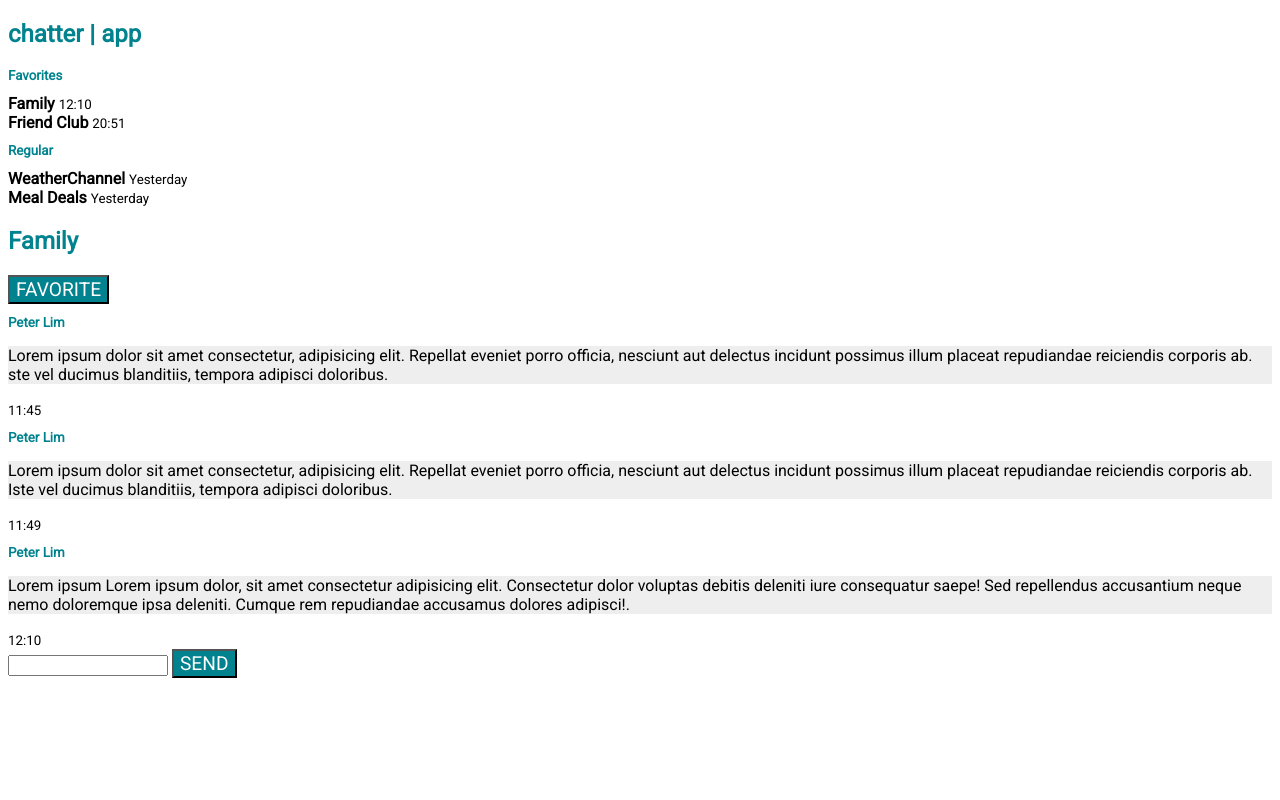
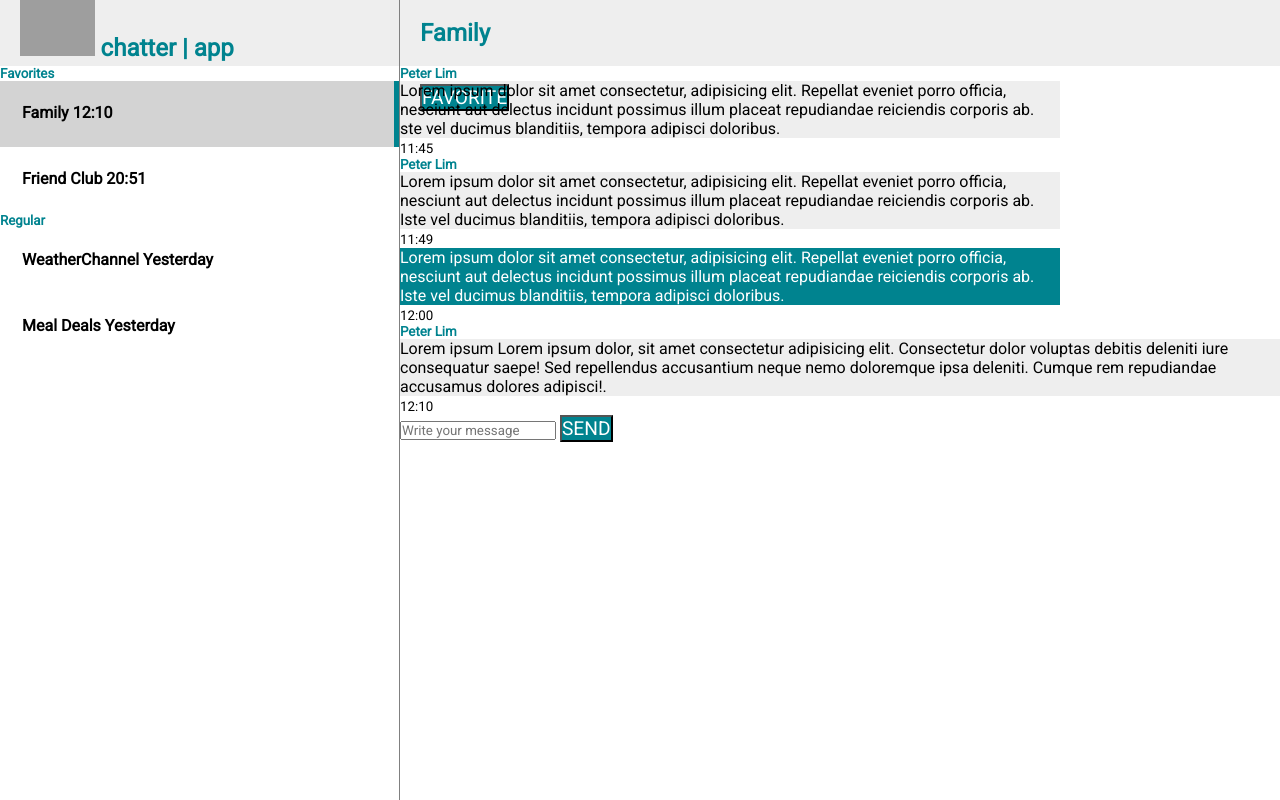
Before and after one commit to jeromehjj/Chat-App, a plain HTML site: page index.html in a window 1280 px wide. Drawn offline with Linux system fonts and the light colour scheme; grey boxes are pictures that could not be loaded.

Commit message:
Edit index.html and style.css

```diff
--- a/index.html
+++ b/index.html
@@ -11,53 +11,85 @@
 </head>
 
 <body>
-    <section>
-        <h1>chatter | app</h1>
-
+    <section id="channel-view">
+        <div class="headbar">
+            <h1><img height="56px" src="https://ip.lfe.mw.tum.de/sections/moocus.png" alt="App Logo"> chatter | app</h1>
+        </div>
+        <div>
             <h2>Favorites</h2>
-        <strong>Family</strong>
-        <small>12:10</small>
-        <br>
-        <strong>Friend Club</strong>
-        <small>20:51</small>
+            <ul class="channel-list">
+                <li class="selected">
+                    <span class="channel-name">Family</span>
+                    <span class="time">12:10</span>
+                </li>
+                <li>
+                    <span class="channel-name">Friend Club</span>
+                    <span class="time">20:51</span>
+                </li>
+            </ul>
 
             <h2>Regular</h2>
-        <strong>WeatherChannel</strong>
-        <small>Yesterday</small>
-        <br>
-        <strong>Meal Deals</strong>
-        <small>Yesterday</small>
-
+            <ul class="channel-list">
+                <li>
+                    <span class="channel-name">WeatherChannel</span>
+                    <span class="time">Yesterday</span>
+                </li>
+                <li>
+                    <span class="channel-name">Meal Deals </span>
+                    <span class="time">Yesterday</span>
+                </li>
+            </ul>
+        </div>
     </section>
 
-    <section>
+    <section id="chat-view">
+            <div class="headbar">
                 <h1>Family</h1>
                 <button>Favorite</button>
-
+            </div>
+            <div id="chat-area">
+                <div class="name">
                     <h2>Peter Lim</h2>
+                </div>
+                <div class="incoming-message">
                     <p>
                         Lorem ipsum dolor sit amet consectetur, adipisicing elit. Repellat eveniet porro officia,
                         nesciunt aut delectus incidunt possimus illum placeat repudiandae reiciendis corporis ab.
                         ste vel ducimus blanditiis, tempora adipisci doloribus.
                     </p>
                     <small>11:45</small>
+                </div>
 
+                <div class="name">
                     <h2>Peter Lim</h2>
+                </div>
+                <div class="incoming-message">
                     <p>Lorem ipsum dolor sit amet consectetur, adipisicing elit. Repellat eveniet porro officia,
                         nesciunt aut delectus incidunt possimus illum placeat repudiandae reiciendis corporis ab.
                         Iste vel ducimus blanditiis, tempora adipisci doloribus.</p>
                     <small>11:49</small>
-
+                </div>
+                </div>
+                <div>
+                    <p class="outgoing-message">Lorem ipsum dolor sit amet consectetur, adipisicing elit. Repellat eveniet porro officia,
+                        nesciunt aut delectus incidunt possimus illum placeat repudiandae reiciendis corporis ab.
+                        Iste vel ducimus blanditiis, tempora adipisci doloribus.</p>
+                    <small>12:00</small>
+                </div>
+                <div class="name">
                     <h2>Peter Lim</h2>
+                </div>
+                <div class="ncoming-message">
                     <p>Lorem ipsum Lorem ipsum dolor, sit amet consectetur adipisicing elit. Consectetur dolor
                 voluptas debitis deleniti iure consequatur saepe! Sed repellendus accusantium neque nemo
                 doloremque ipsa deleniti. Cumque rem repudiandae accusamus dolores adipisci!.</p>
                     <small>12:10</small>
-
-        <br>
-
-        <input>
+                </div>
+            </div>
+            <div>
+                <input type="text" id="input" name="input" placeholder="Write your message">
                 <button>Send</button>
+            </div>
     </section>
 </body>
 
--- a/style.css
+++ b/style.css
@@ -1,6 +1,42 @@
 /*Global*/
 * {
     font-family: Roboto, Arial, sans-serif;
+    margin: 0;
+    padding: 0;
+}
+
+body {
+    height: 100%;
+    width: 100%;
+}
+
+section {
+    position: fixed;
+    align-self: top;
+    height: 100vh;
+}
+
+#channel-view {
+    width: 399px;
+    height:100vh;
+    border-right: 1px solid grey;
+}
+
+#chat-view {
+    left: 400px;
+    width: calc(100% - 400px);
+}
+
+.headbar {
+    background-color: #eeeeee;
+    color: #00838f;
+    height: 66px;
+    line-height: 66px;
+    padding: 0px 20px 0px 20px;
+}
+
+.headbar img {
+    background-color: #00838f;
 }
 
 h1 {
@@ -14,13 +50,39 @@ h2 {
 
 /*App Bar*/
 
+.incoming-message {
+    width:75%;
+}
+
+.outgoing-message {
+    width:75%;
+    color: white;
+    background-color: #00838f;
+}
 
 /*Channels List*/
-button {
-    background-color: #00838f;
-    color: #ffffff;
+.channel-list {
+    list-style-type: none;
     text-transform: uppercase;
-    font-size: larger;
+    background-color: white;
+    color:#00838f;
+    font-weight: bold;
+}
+li {
+    text-transform: initial;
+    color:black;
+    box-sizing: border-box;
+    padding: 22px;
+    height: 66px;
+}
+
+#top-left-header {
+    background-color: lightgrey;
+}
+
+.selected {
+    background-color: lightgrey;
+    border-right: 5px solid #00838f;
 }
 
 
@@ -28,3 +90,9 @@ button {
 p {
     background-color: #eeeeee;
 }
+button {
+    background-color: #00838f;
+    color: #ffffff;
+    text-transform: uppercase;
+    font-size: larger;
+}
```
Lines whose indentation alone changed are shown as unchanged.
